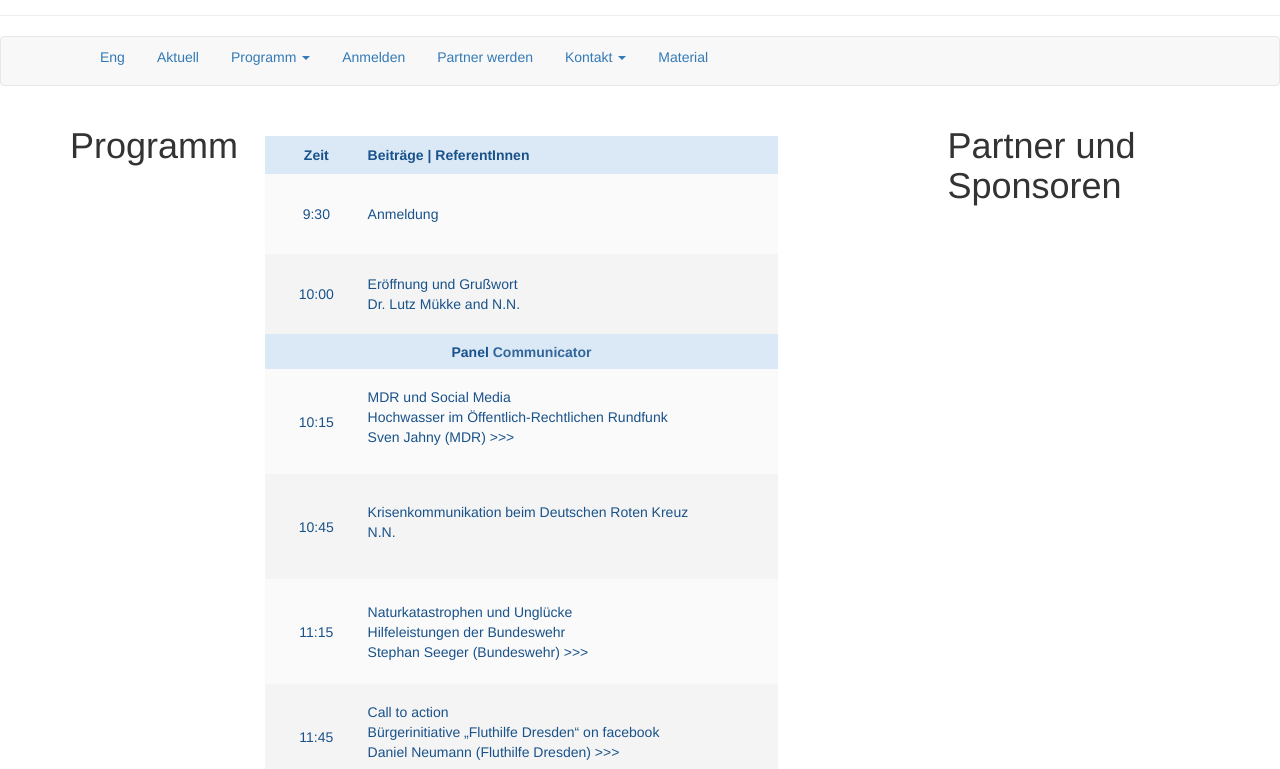
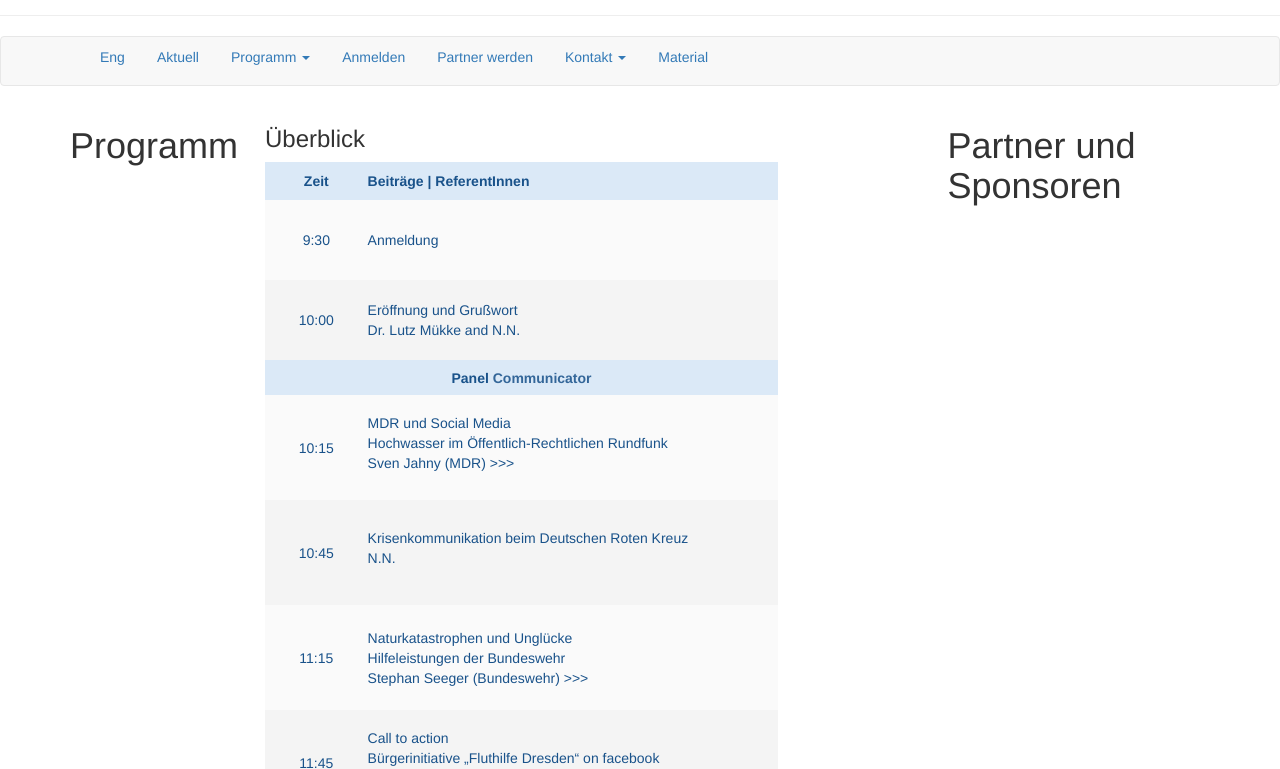
Before and after one commit to susedev/test, a Jekyll site: the page built from programm-uebersicht.html, in a window 1280 px wide and 900 px high, cut to the strip 131-900 px from the top of the window. Built offline with Jekyll 4.4.1, drawn with Linux system fonts in a browser that asks for light colours; nearby versions of some CDN libraries.

Commit message:
Edit from JekyllCMS

```diff
--- a/programm-uebersicht.html
+++ b/programm-uebersicht.html
@@ -1,8 +1,10 @@
 ---
 title: Programm
 ---
-<p>&nbsp;</p>
+<h3>&Uuml;berblick</h3>
 
+<div class="container" style="width: 600px; ">
+<div class="row">
 <table align="left" border="0" border-color="#FFFFFF" cellpadding="50" cellspacing="10" style="height: 1298px;" width="513">
 	<thead>
 		<tr>
```
Also changed, not shown: other parts of programm-uebersicht.html (+4 -0 lines).
